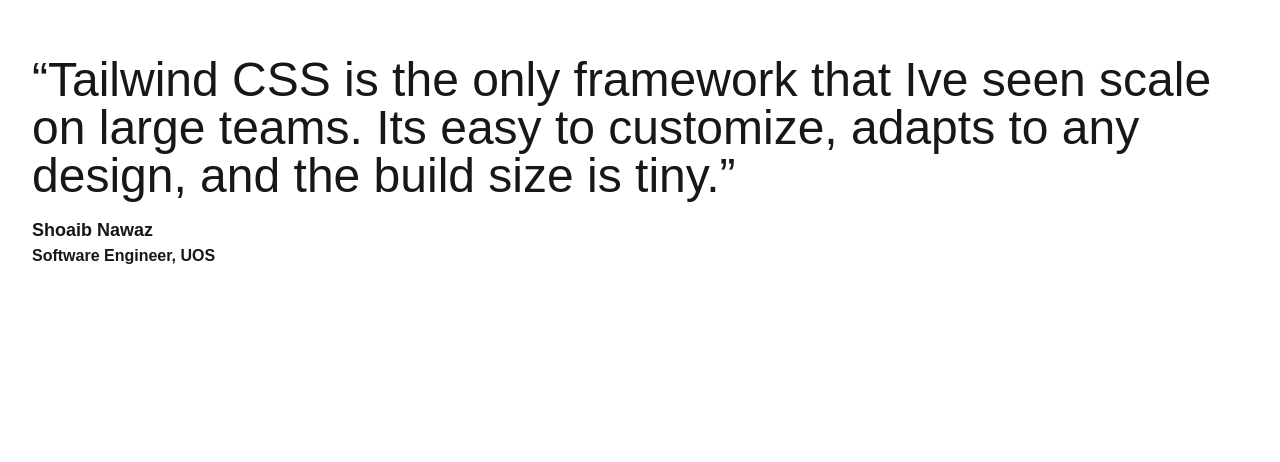
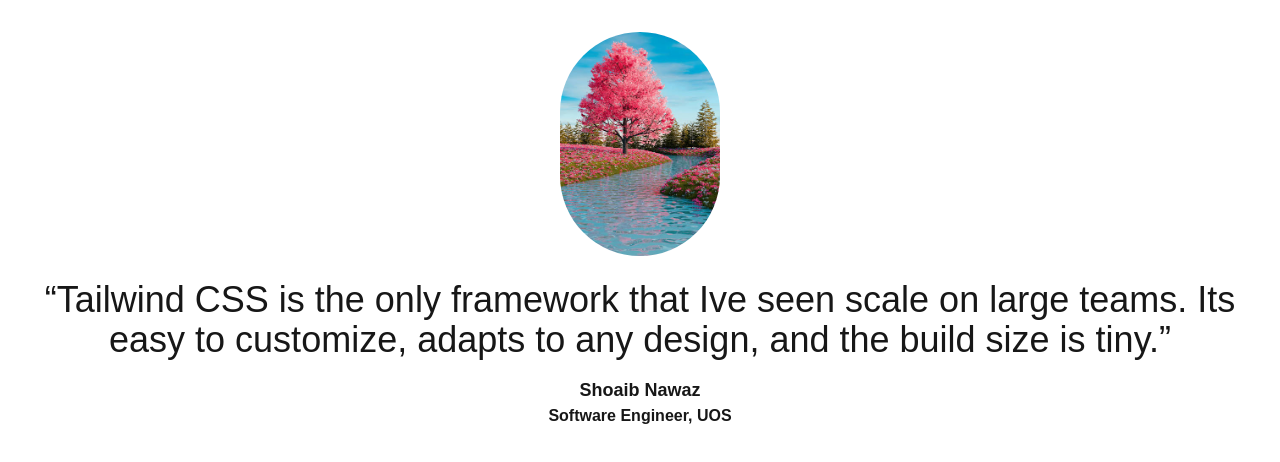
Before and after one commit to shoaibmhr/ai-project, a Next.js app: page / in a window 1280 px wide. Shown: the top 462 px of the page. Built offline with nearby package versions, Linux system fonts and the light colour scheme.

Commit message:
image import

```diff
--- a/src/app/page.tsx
+++ b/src/app/page.tsx
@@ -1,20 +1,39 @@
+
+import Image from "next/image";
+
 export default function Home() {
   return (
-    <figure className=" rounded-xl p-8 dark:bg-purple-600">
-      {/* <img></img> */}
-      <div className="pt-6 space-y-4">
+    <figure className="rounded-xl p-8 dark:bg-purple-600">
+
+      {/* Profile Image */}
+      <Image
+        src="/image/image.png"
+        alt="Shoaib Nawaz"
+        width={160}
+        height={160}
+        className="rounded-full object-cover mx-auto"
+      />
+
+      <div className="pt-6 space-y-4 text-center">
         <blockquote>
-          <p className="text-5xl">
+          <p className="text-2xl md:text-4xl">
             “Tailwind CSS is the only framework that Ive seen scale on large
             teams. Its easy to customize, adapts to any design, and the build
             size is tiny.”
           </p>
         </blockquote>
+
         <figcaption>
-          <div className="font-semibold text-lg">Shoaib Nawaz</div>
-          <div className="font-semibold ">Software Engineer, UOS</div>
+          <div className="font-semibold text-lg">
+            Shoaib Nawaz
+          </div>
+
+          <div className="font-semibold">
+            Software Engineer, UOS
+          </div>
         </figcaption>
       </div>
+
     </figure>
   );
-}
+};
```
Also changed, not shown: public/image/image.png (added).
